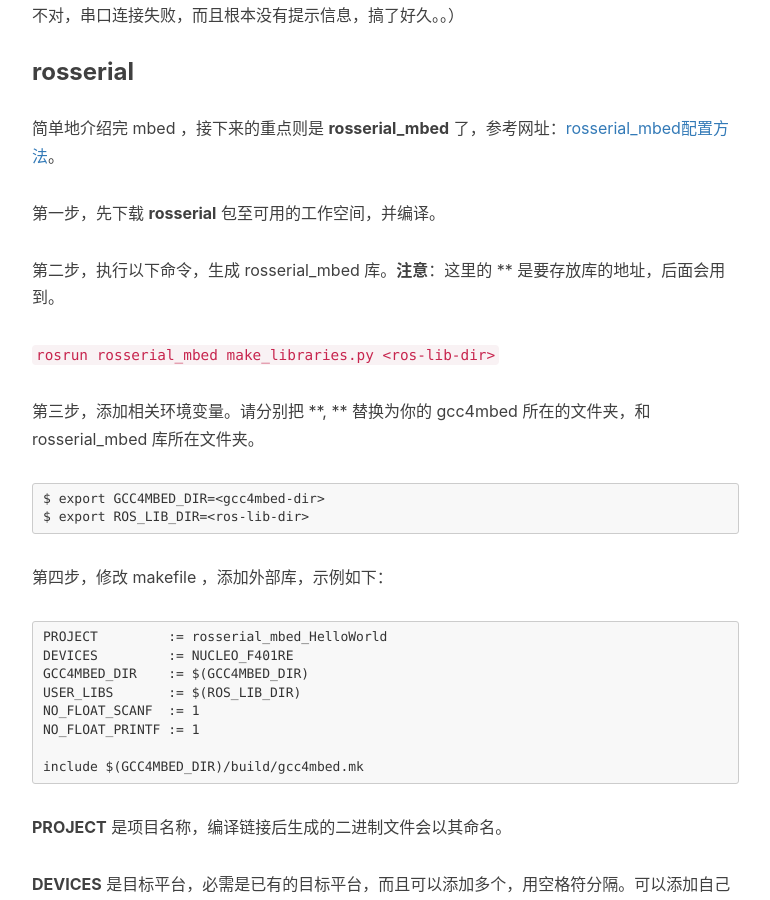
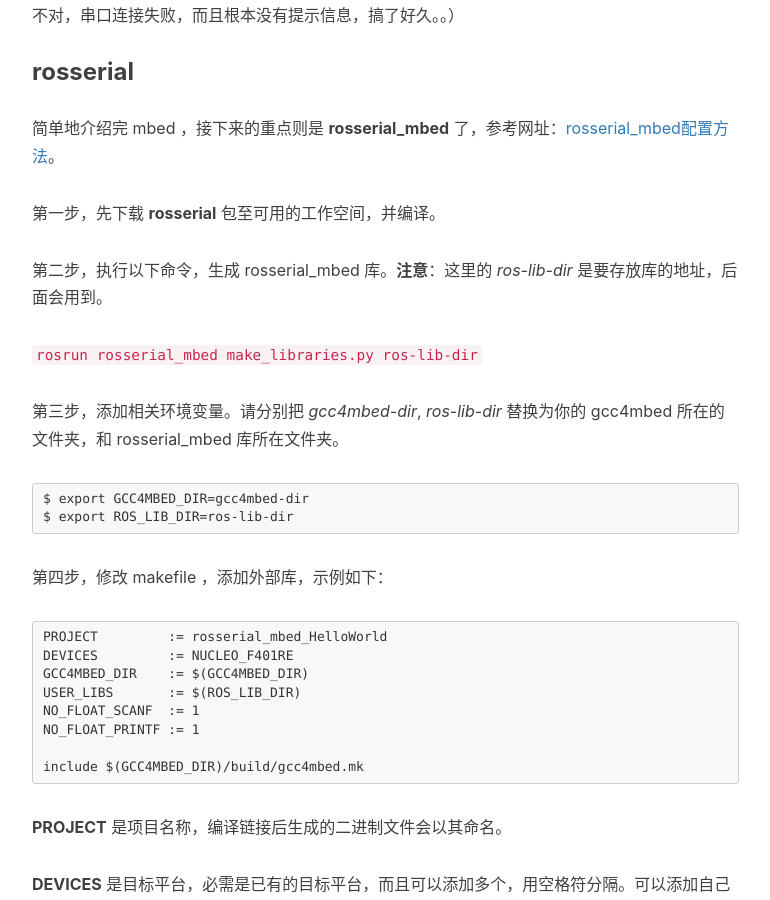
Before and after one commit to ozaki8/missmiaom.github.io, a Jekyll site: the page built from _posts/2016-5-6-tank2.markdown, in a window 1280 px wide and 900 px high, scrolled down 3170 px. Shown: the whole window, without its empty margins (233-1003 px from the left). Built offline with Jekyll 4.4.1, drawn with Linux system fonts in a browser that asks for light colours; nearby versions of some CDN libraries; comment, search, counter and statistics services are not loaded.

Commit message:
Update 2016-5-6-tank2.markdown

````diff
--- a/_posts/2016-5-6-tank2.markdown
+++ b/_posts/2016-5-6-tank2.markdown
@@ -67,15 +67,15 @@ mbed API手册： [handbook](https://developer.mbed.org/handbook/Homepage)
 
 第一步，先下载 **rosserial** 包至可用的工作空间，并编译。
 
-第二步，执行以下命令，生成 rosserial_mbed 库。**注意**：这里的 *<ros-lib-dir>* 是要存放库的地址，后面会用到。
+第二步，执行以下命令，生成 rosserial_mbed 库。**注意**：这里的 *ros-lib-dir* 是要存放库的地址，后面会用到。
 
-`rosrun rosserial_mbed make_libraries.py <ros-lib-dir>`
+`rosrun rosserial_mbed make_libraries.py ros-lib-dir`
 
-第三步，添加相关环境变量。请分别把 *<gcc4mbed-dir>*, *<ros-lib-dir>* 替换为你的 gcc4mbed 所在的文件夹，和 rosserial_mbed 库所在文件夹。
+第三步，添加相关环境变量。请分别把 *gcc4mbed-dir*, *ros-lib-dir* 替换为你的 gcc4mbed 所在的文件夹，和 rosserial_mbed 库所在文件夹。
 
 ```
-$ export GCC4MBED_DIR=<gcc4mbed-dir>
-$ export ROS_LIB_DIR=<ros-lib-dir>
+$ export GCC4MBED_DIR=gcc4mbed-dir
+$ export ROS_LIB_DIR=ros-lib-dir
 ```
 
 第四步，修改 makefile ，添加外部库，示例如下：
````
